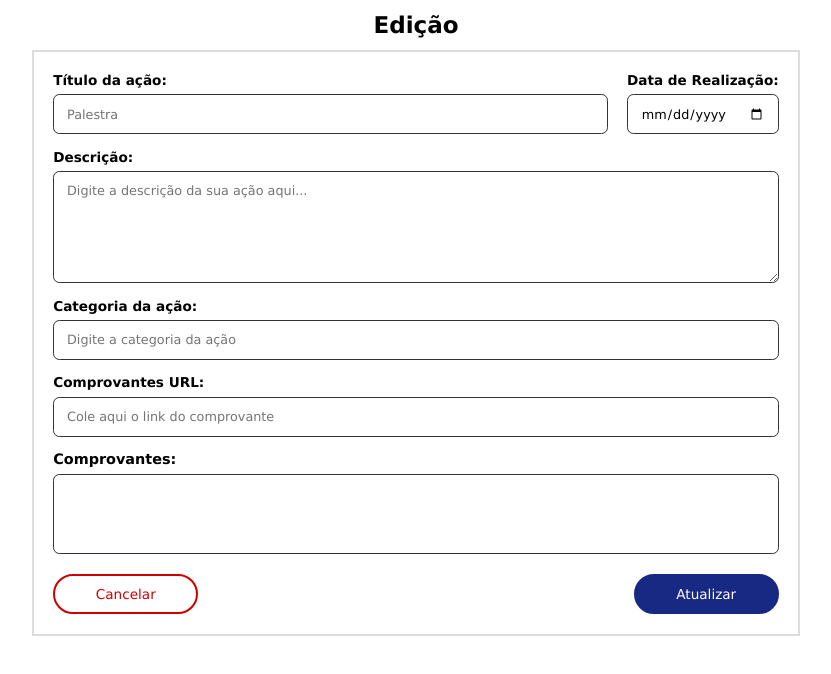
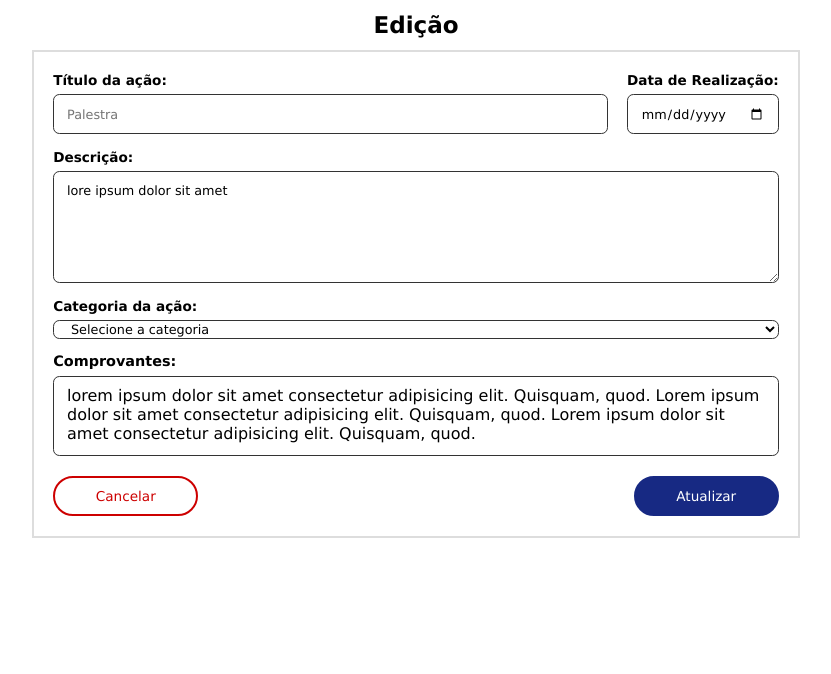
Before and after one commit to turma61senacc-netizen/Embrapa-61, a plain HTML site: page view/pages/pesquisador/pesquisador_edicao_acao.html in a window 1280 px wide. Shown: the whole page, without its empty margins (224-1055 px from the left). Drawn offline with Linux system fonts and the light colour scheme; files that its build step writes are made by us from their sources.

Commit message:
terminei de mexer na tabela de edição de ação, poŕem preciso do menu lateral/superior para padronizar a tela por completo

```diff
--- a/public/css/pesquisador_edicao_acao.css
+++ b/public/css/pesquisador_edicao_acao.css
@@ -18,6 +18,7 @@
     align-items: center;
     padding-bottom: 3vh;
     font-family: Verdana, Geneva, Tahoma, sans-serif;
+    margin-top: auto;
 }
 
 .pesquisador-edicao--acao--titulo {
@@ -71,10 +72,37 @@
 
 /* ---------- Campos ---------- */
 
+/* Hover do dropdown do campo da categoria de ação */
+.pesquisador-edicao--acao--select--categoria--acao {
+    background-color: #fff;
+    cursor: pointer;
+    transition: border-color 0.2s, box-shadow 0.2s, background-color 0.2s;
+}
+
+.pesquisador-edicao--acao--select--categoria--acao:hover {
+    background-color: #c4c4c4;
+}
+
+.pesquisador-edicao--acao--select--categoria--acao:focus {
+    outline: none;
+    /* border-color: var(--cor-azul); */
+    /* box-shadow: 0 0 0 2px rgba(23, 41, 131, 0.25); */
+}
+
+.pesquisador-edicao--acao--select--categoria--acao:invalid {
+    color: #757575;
+}
+
+.pesquisador-edicao--acao--select--categoria--acao option {
+    color: #000;
+    background-color: #fff;
+}
+/* ... */
+
 .pesquisador-edicao--acao--input--titulo--acao,
 .pesquisador-edicao--acao--input--data--realizacao,
 .pesquisador-edicao--acao--select--categoria--acao,
-.pesquisador-edicao--acao--input--categoria--acao,
+/* .pesquisador-edicao--acao--input--categoria--acao, */
 .pesquisador-edicao--acao--input--comprovantes--url,
 .pesquisador-edicao--acao--textarea--descricao--acao {
     width: 100%;
@@ -88,7 +116,7 @@
 
 .pesquisador-edicao--acao--input--titulo--acao,
 .pesquisador-edicao--acao--input--data--realizacao,
-.pesquisador-edicao--acao--input--categoria--acao,
+/* .pesquisador-edicao--acao--input--categoria--acao, */
 .pesquisador-edicao--acao--input--comprovantes--url {
     height: 5vh;
 }
--- a/view/pages/pesquisador/pesquisador_edicao_de_acao.html
+++ b/view/pages/pesquisador/pesquisador_edicao_acao.html
@@ -4,13 +4,14 @@
     <meta charset="UTF-8">
     <meta name="viewport" content="width=device-width, initial-scale=1.0">
     <title>Editar ação</title>
-    <!-- <link rel="stylesheet" href="style (5).css"> -->
     <link rel="stylesheet" href="../../../public/css/pesquisador_edicao_acao.css">
-    <link rel="stylesheet" href="../../public/css/style.css">
-    <link rel="stylesheet" href="../../public/css/aside.css">
-    <link rel="stylesheet" href="../../public/css/header.css">
+    <link rel="stylesheet" href="../../../public/css/style.css">
+    <link rel="stylesheet" href="../../../public/css/aside.css">
+    <link rel="stylesheet" href="../../../public/css/header.css">
+
 </head>
 <body>
+    <!-- Código Menu -->
      <!-- <header>
         <div class="menu-header--menu_superior">
             <div class="menu-header--elementos_menu">
@@ -21,11 +22,12 @@
             <button type="button" class="menu-header--botao_logout menu-header--texto">Logout</button>
         </div>
     </header>
+
     <aside>
         <nav class="menu-aside--menu_lateral">
             <div class="menu-aside--logo_menu_lateral">
-            <img src="../../public/imagens/embrapa-logo-fundo-transparente.png" class="menu-aside--imagem_logo" alt="Logo Embrapa">   <!--Logo da embrapa -->
-            <!-- </div>
+                <img src="../../public/imagens/embrapa-logo-fundo-transparente.png" class="menu-aside--imagem_logo" alt="Logo Embrapa">
+            </div>
 
             <div class="menu-aside--opcoes-menu">
                 <a href="#" class="menu-aside--opcao_menu_ativo"><img class="menu-aside--icone" src="#" alt="">Painel Principal</a>
@@ -33,6 +35,7 @@
             </div>
         </nav>
     </aside> -->
+    <!-- ... -->
 
     <div class="pesquisador-edicao--acao--container--tabela--edicao">
         <h1 class="pesquisador-edicao--acao--titulo">Edição</h1>
@@ -52,34 +55,27 @@
             </div>
 
             <label for="pesquisador-edicao--acao--campo--descricao" class="pesquisador-edicao--acao--label--descricao-acao">Descrição:</label>
-            <textarea id="pesquisador-edicao--acao--campo--descricao" class="pesquisador-edicao--acao--textarea--descricao--acao" name="descricao" rows="5" placeholder="Digite a descrição da sua ação aqui..."></textarea>
+            <textarea id="pesquisador-edicao--acao--campo--descricao" class="pesquisador-edicao--acao--textarea--descricao--acao" name="descricao" rows="5" placeholder="Digite a descrição da sua ação aqui...">lore ipsum dolor sit amet</textarea>
 
 
             <label for="pesquisador-edicao--acao--campo--categoria--acao" class="pesquisador-edicao--acao--label--categoria--acao">Categoria da ação:</label>
-            <!-- Categoria de ação por select -->
-            <!-- <select id="pesquisador-edicao--acao--campo--categoria--acao" class="pesquisador-edicao--acao--select--categoria--acao">
-                <option value="" disabled selected hidden>Selecione uma categoria</option>
+            <select id="pesquisador-edicao--acao--campo--categoria--acao" class="pesquisador-edicao--acao--select--categoria--acao">
+                <option value="" disabled selected hidden>Selecione a categoria</option>
                 <option value="palestra">Palestra</option>
                 <option value="oficina">Oficina</option>
                 <option value="visita_tecnica">Visita Técnica</option>
                 <option value="evento">Evento</option>
-            </select> -->
-            <!-- ... -->
-
-            <!-- Categoria de ação por input -->
-            <input type="text" id="pesquisador-edicao--acao--campo--categoria" class="pesquisador-edicao--acao--input--categoria--acao" placeholder="Digite a categoria da ação">
-            <!-- ... -->
-
-
-
-            <label for="pesquisador-edicao--acao--campo--url" class="pesquisador-edicao--acao--label--comprovantes--url">Comprovantes URL:</label>
-            <input type="text" id="pesquisador-edicao--acao--campo--url" class="pesquisador-edicao--acao--input--comprovantes--url" placeholder="Cole aqui o link do comprovante">
+            </select>
 
             <div class="pesquisador-edicao--acao--comprovantes--cabecalho">
                 <h2 class="pesquisador-edicao--acao--comprovantes">Comprovantes:</h2>
+
             </div>
 
-            <div class="pesquisador-edicao--acao--lista" id="pesquisador-edicao--acao--lista--arquivos"></div>
+            <div class="pesquisador-edicao--acao--lista" id="pesquisador-edicao--acao--lista--arquivos">
+                lorem ipsum dolor sit amet consectetur adipisicing elit. Quisquam, quod. Lorem ipsum dolor sit amet consectetur adipisicing elit. Quisquam, quod. Lorem ipsum dolor sit amet consectetur adipisicing elit. Quisquam, quod.
+
+            </div>
 
             <div class="pesquisador-edicao--acao--botoes--edicao">
                 <button type="button" class="pesquisador-edicao--acao--botao--cancelar">Cancelar</button>
```
